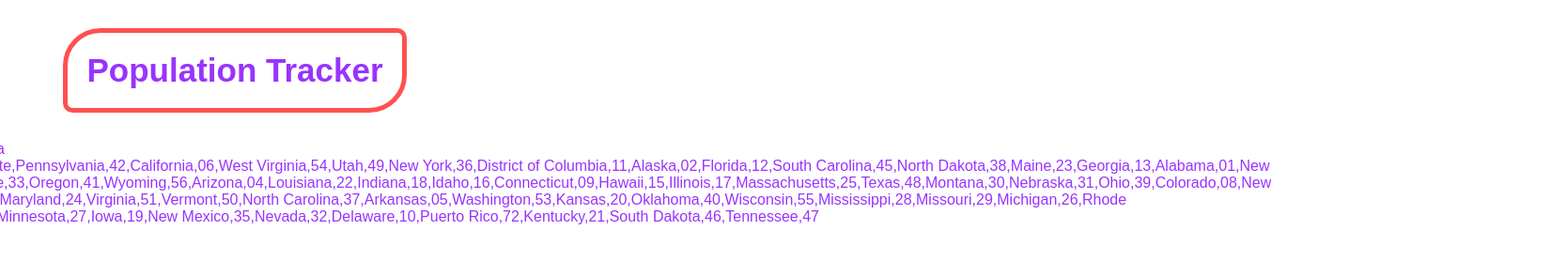
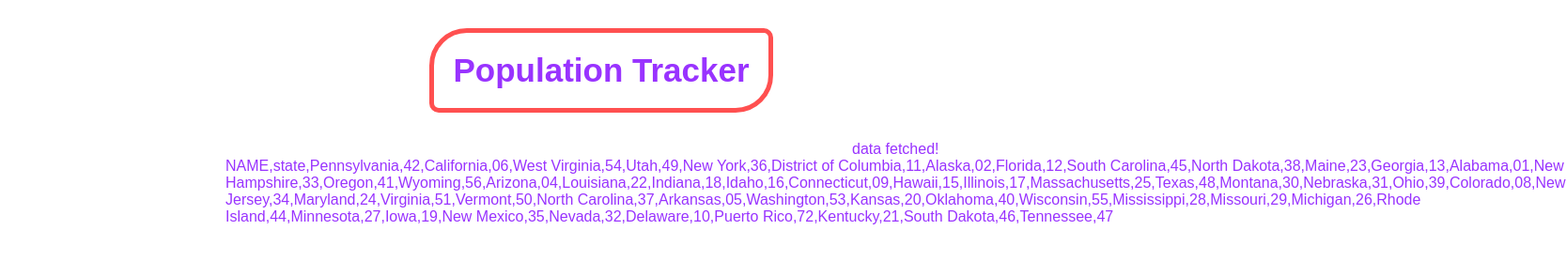
Before and after one commit to evanhundred/population-tracker, a website built with webpack: page index.html in a window 1280 px wide. Both pictures are taken after a click on the element "Fetch Data". Shown: the whole page at 94% size, 1667 px wide, since content can reach past the window. Built offline with nearby package versions, Linux system fonts and the light colour scheme.

Commit message:
work on centering parsed json data

```diff
--- a/index.html
+++ b/index.html
@@ -15,7 +15,7 @@
       <div id="title">Bundle please.</div>
     </header>
     <main>
-      <div id="main"></div>
+      <div id="main-content"></div>
     </main>
   </body>
 
--- a/src/index.js
+++ b/src/index.js
@@ -5,7 +5,7 @@ import MainContent from "./scripts/main-content";
 document.addEventListener("DOMContentLoaded", () => {
   const title = document.getElementById("title");
   new TitleSplash(title);
-  const main = document.getElementById("main");
+  const main = document.getElementById("main-content");
   new MainContent(main);
 });
 
--- a/src/scripts/main-content.js
+++ b/src/scripts/main-content.js
@@ -7,11 +7,11 @@ class MainContent {
   }
 
   handleClick() {
-    let dataEl = document.createElement("dataEl");
+    let dataEl = document.createElement("data");
     const dataBlock = require("/assets/sample_state_census_data.json");
     dataEl.innerText = dataBlock;
     this.ele.appendChild(dataEl);
-    // this.ele.children[0].innerText = "...pOpUlAtIoN tRaCkEr...";
+    this.ele.children[0].innerText = "data fetched!";
   }
 }
 
--- a/src/styles/index.scss
+++ b/src/styles/index.scss
@@ -9,20 +9,37 @@ body {
     font-family: inherit;
 }
 
-header, main {
+header, main, #main-content {
     display:flex;
     flex-direction: column;
     justify-content: center;
     align-items: center;
+    // max-width: 500px;
 }
 
 header {
-    width: 500px;
+    // width: 500px;
 }
 
-#main, #title {
+main {
+    flex-wrap: wrap;
+    // width: 600px;
+}
+
+#title {
+    margin: 0 auto;
+}
+
+#main-content {
+
+    flex-wrap: wrap;
+}
+
+#main-content, #title {
     font-family: "Andale Mono", "Roboto Mono", sans-serif;
     color: $color;
+    margin: 0 auto;
+    max-width: 800px;
 }
 
 #title > h1 {
```
Also changed, not shown: dist/main.css, dist/main.js.
